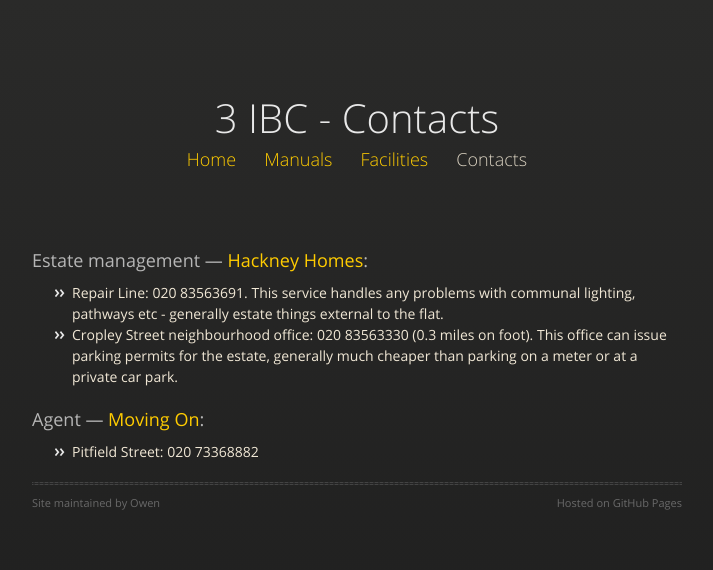
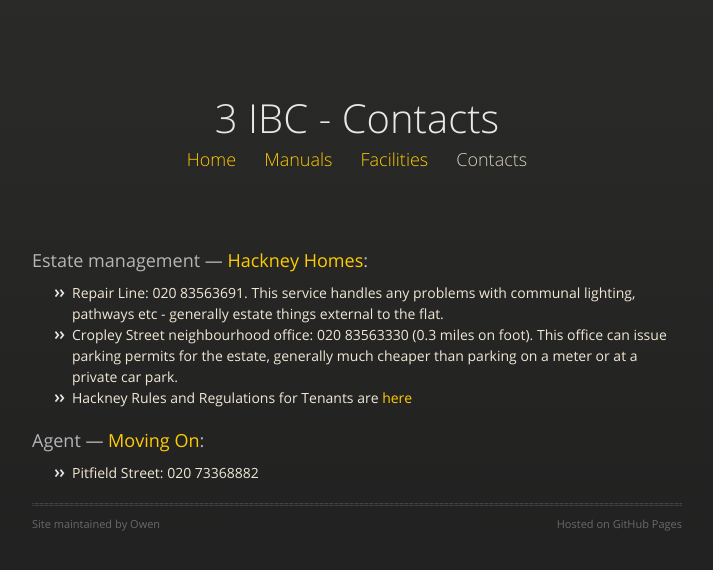
Before and after one commit to owenlydiard/3ibc, a Jekyll site: the page built from contacts.html, in a window 1280 px wide. Shown: the top 570 px of the page, without its empty margins (283-996 px from the left). Built offline with Jekyll 4.4.1, drawn with Linux system fonts in a browser that asks for light colours; nearby versions of some CDN libraries.

Commit message:
list err

```diff
--- a/contacts.html
+++ b/contacts.html
@@ -11,6 +11,7 @@
 generally estate things external to the flat.</li>
 <li>Cropley Street neighbourhood office: 020 83563330 (0.3 miles on foot). This office can issue parking permits
 for the estate, generally much cheaper than parking on a meter or at a private car park.</li>
+<li>Hackney Rules and Regulations for Tenants are <a href="docs/Hackney-Rules-n-Regs-Tenants-May2021.pdf">here</a></li>
 </ul>
 
 <h3>Agent &mdash; <a href="http://www.movingonlondon.com/">Moving On</a>:</h3>
```
